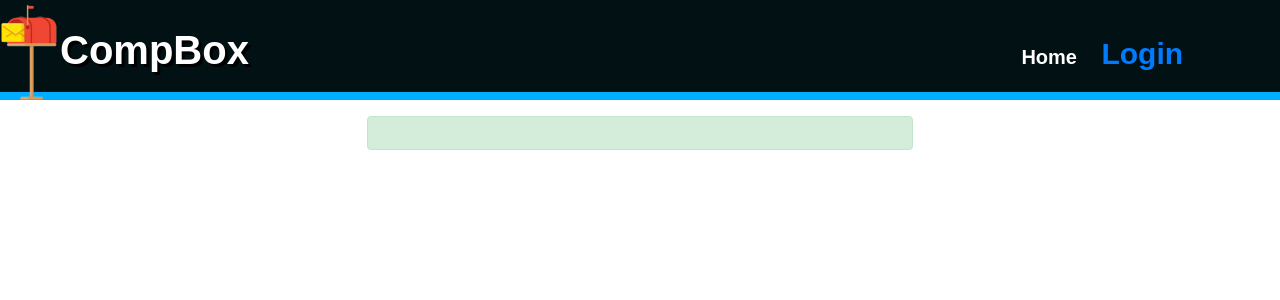
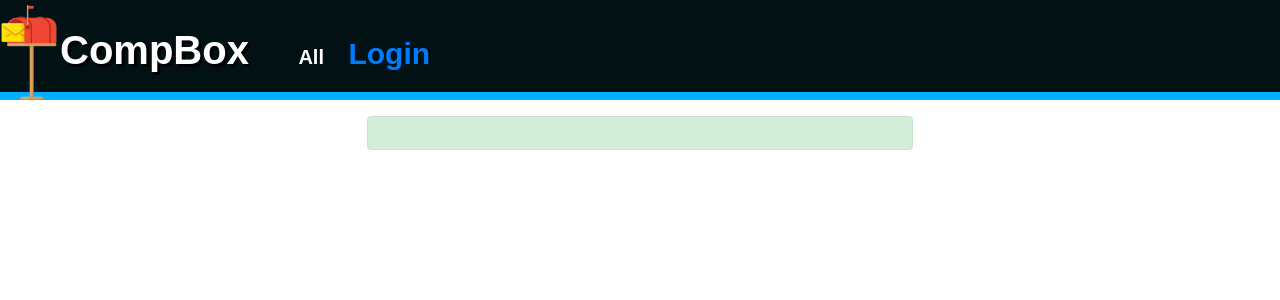
Before and after one commit to tasfia37/Compbox, a Django app: template complain/templates/complain/approved.html in a window 1280 px wide. Shown: the top 300 px of the page. Run offline with Django 3.2, Linux system fonts and the light colour scheme; the template is opened without the code that fills it: most values are stand-ins (such as "Sample title", 1, 10 or a date in 2020); some libraries are stand-ins or nearby versions.

Commit message:
approved.html is implemented

```diff
--- a/complain/templates/complain/approved.html
+++ b/complain/templates/complain/approved.html
@@ -20,13 +20,14 @@
         <img style=" float:left ;width: 60px;height: 115px;"
             src="{% static 'pst2.png' %}">
         <p id="b">CompBox</p>
-        <div id="c" style="margin-left:60%">
-            <a style="color:white;font-size:20px" href="{%url 'mhome'%}">Home</a>
+
+        <div id="c" style="margin-left: 45px;margin-top: 28px;">
+            <a style="color:white;font-size:20px" href="{%url 'mhome'%}">All</a>
 
             {%if user.is_authenticated%}
-            <a style="color:white;font-size:20px" href="{%url 'approvedlist'%}">ApproveList</a>
+            <a style="color:white;font-size:20px" href="{%url 'approvedlist'%}">Approved</a>
 <!--            <a href="{%url 'clist'%}" style="display:inline-block; font-size:20px;color:white; font-family: Cambria, Cochin, Georgia, Times, 'Times New Roman', serif;">Complain List</a>-->
-            <a style="font-size: 20px;margin-left:10px;color:white" href="javascript:{document.getElementById('logout').submit()}"> Logout</a>
+            <a style="font-size: 20px;margin-left:600px;color:white" href="javascript:{document.getElementById('logout').submit()}"><span class="glyphicon glyphicon-user"></span> Logout</a>
 
          <form id="logout" method="POST" action="{% url 'logout' %}">
             {% csrf_token %}
@@ -61,6 +62,7 @@
         <h1>{{ complain.user.first_name}}</h1>
         <p>{{complain.summary}}</p>
         <p>NID {{complain.user.username}}</p>
+        {% if complain.approve%}<p class="alert alert-warning"> Approved on: {{complain.pub_date}} </p>{% endif %}
     </div>
 </div>
 
```
